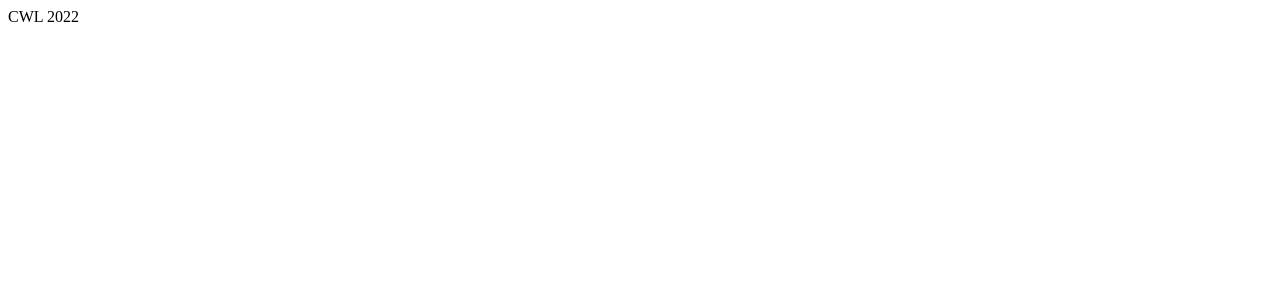
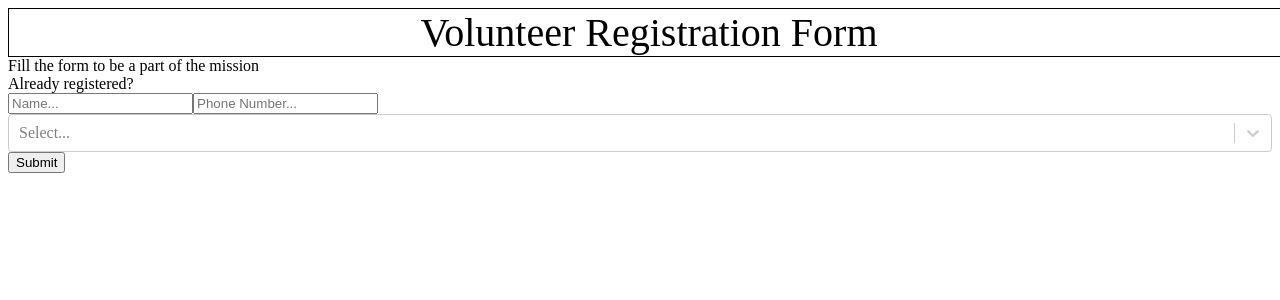
Before and after one commit to WebOps-and-Blockchain-Club/cwl-client-2022, a React (Create React App) app: page /user/something in a window 1280 px wide. Shown: the top 300 px of the page. Built offline with nearby package versions, Linux system fonts and the light colour scheme; data requests are answered from the project's data file.

Commit message:
setup done

```diff
--- a/package.json
+++ b/package.json
@@ -13,11 +13,14 @@
 		"react": "^18.2.0",
 		"react-dom": "^18.2.0",
 		"react-scripts": "5.0.1",
+		"react-select": "^5.4.0",
 		"typescript": "^4.4.2",
-		"web-vitals": "^2.1.0"
+		"web-vitals": "^2.1.0",
+		"wouter": "^2.8.0-alpha.2"
 	},
 	"scripts": {
 		"start": "react-scripts start",
+		"server": "npx json-server --watch ./src/data/db.json --port 5000",
 		"build": "react-scripts build",
 		"test": "react-scripts test",
 		"eject": "react-scripts eject",
--- a/src/App.tsx
+++ b/src/App.tsx
@@ -1,4 +1,51 @@
-const App = () => {
-  return <div className='App'>CWL 2022</div>
+import React, { useState, createContext } from 'react' // eslint-disable-line
+import { Router, Switch, Route } from 'wouter'
+import VolunteerRegistrationForm from './pages/VolunteerSide/VolunteerRegistrationForm'
+import VolunteerLogin from './pages/VolunteerSide/VolunteerLogin'
+// import useFetch from "./hooks/useFetch";
+// import Volunteer from "./interfaces/Volunteer";
+
+// const VolunteerListContext = createContext([]);
+
+function App() {
+  // const [volunteerList, setVolunteerList]: [Volunteer[], any] = useState([]);
+  // const { data } = useFetch("http://localhost:5000/volunteers/");
+  // setVolunteerList(data);
+
+  return (
+    // <VolunteerListContext.Provider value={volunteerList}>
+    <>
+      <Router base='/volunteer'>
+        <Switch>
+          <Route
+            // exact
+            path='/register'
+            component={() => <VolunteerRegistrationForm />}
+          />
+          <Route
+            // exact
+            path='/login'
+            component={() => <VolunteerLogin />}
+          />
+        </Switch>
+      </Router>
+      <Router base='/user'>
+        <Switch>
+          <Route
+            // exact
+            path='/something'
+            component={() => <VolunteerRegistrationForm />}
+          />
+          <Route
+            // exact
+            path='/login'
+            component={() => <VolunteerLogin />}
+          />
+        </Switch>
+      </Router>
+    </>
+    // </VolunteerListContext.Provider>
+  )
 }
+
 export default App
--- /dev/null
+++ b/src/components/DropDown.tsx
@@ -0,0 +1,36 @@
+import Select from 'react-select'
+import makeAnimated from 'react-select/animated'
+import Provision from '../interfaces/VolunteerSide/Provision'
+import { provisionOptions } from '../utils/ProvisionData'
+
+const animatedComponents = makeAnimated()
+
+interface State {
+  volunteerProvision: Provision[]
+  setVolunteerProvision: React.Dispatch<React.SetStateAction<never[]>>
+}
+
+interface Prop {
+  props: State
+}
+
+function DropDown(props: Prop) {
+  const { volunteerProvision, setVolunteerProvision }: State = props.props
+  return (
+    <div>
+      <Select
+        closeMenuOnSelect={false}
+        components={animatedComponents}
+        value={volunteerProvision}
+        isMulti={true}
+        options={provisionOptions}
+        // eslint-disable-next-line
+        onChange={(options: any): void => {
+          setVolunteerProvision(options)
+        }}
+      />
+    </div>
+  )
+}
+
+export default DropDown
--- /dev/null
+++ b/src/data/db.json
@@ -0,0 +1,32 @@
+{
+  "volunteers": [
+    {
+      "id": 1,
+      "name": "SPARTACUS",
+      "phoneNumber": "1234567890",
+      "provisions": [
+        "Shelter",
+        "Sanitary Items"
+      ]
+    },
+    {
+      "id": 2,
+      "name": "Aditya",
+      "phoneNumber": "6543217890",
+      "provisions": [
+        "Shelter",
+        "Sanitary Items",
+        "Groceries"
+      ]
+    },
+    {
+      "id": 3,
+      "name": "Someone",
+      "phoneNumber": "123874560",
+      "provisions": [
+        "Food",
+        "Groceries"
+      ]
+    }
+  ]
+}
--- /dev/null
+++ b/src/hooks/useFetch.tsx
@@ -0,0 +1,51 @@
+import { useState, useEffect } from 'react'
+import Volunteer from '../interfaces/VolunteerSide/Volunteer'
+
+interface Response {
+  data: Volunteer[] | null
+  isPending: boolean
+  error: string
+}
+
+const useFetch = (url: string): Response => {
+  const [data, setData] = useState(null)
+  const [isPending, setIsPending] = useState(true)
+  const [error, setError] = useState('')
+
+  useEffect(() => {
+    const abortCont = new AbortController()
+
+    async function getData(): Promise<void> {
+      await fetch(url, { signal: abortCont.signal })
+        .then((res) => {
+          if (!res.ok) {
+            // error coming back from server
+            throw Error('could not fetch the data for that resource')
+          }
+          return res.json()
+        })
+        .then((data) => {
+          setIsPending(false)
+          setData(data)
+          setError('')
+        })
+        .catch((err) => {
+          if (err.name === 'AbortError') {
+            console.log('fetch aborted')
+          } else {
+            // auto catches network / connection error
+            setIsPending(false)
+            setError(err.message)
+          }
+        })
+    }
+    getData()
+
+    // abort the fetch
+    return () => abortCont.abort()
+  }, [url])
+
+  return { data, isPending, error }
+}
+
+export default useFetch
--- /dev/null
+++ b/src/interfaces/VolunteerSide/Provision.tsx
@@ -0,0 +1,4 @@
+export default interface Provision {
+  value: string
+  label: string
+}
--- /dev/null
+++ b/src/interfaces/VolunteerSide/Volunteer.tsx
@@ -0,0 +1,6 @@
+export default interface Volunteer {
+  id: number;
+  name: string;
+  phoneNumber: string;
+  provisions: string[];
+}
--- /dev/null
+++ b/src/pages/VolunteerSide/VolunteerLogin.tsx
@@ -0,0 +1,54 @@
+import React, { useState } from 'react'
+
+function VolunteerLogin() {
+  const [volunteerName, setVolunteerName]: [string, React.Dispatch<React.SetStateAction<string>>] =
+    useState('')
+  const [volunteerPhone, setVolunteerPhone]: [
+    string,
+    React.Dispatch<React.SetStateAction<string>>,
+  ] = useState('')
+
+  const handleSubmit = (): void => {
+    console.log(volunteerName, volunteerPhone)
+  }
+
+  return (
+    <div>
+      <form
+        action='post'
+        onSubmit={(e) => {
+          handleSubmit()
+          e.preventDefault()
+        }}
+      >
+        <input
+          type='text'
+          name='volunteer-name'
+          id='volunteer-name'
+          placeholder='Name...'
+          value={volunteerName}
+          onChange={(e) => {
+            setVolunteerName(e.target.value)
+            e.preventDefault()
+          }}
+          required
+        />
+        <input
+          type='text'
+          name='volunteer-phone'
+          id='volunteer-phone'
+          placeholder='Phone Number...'
+          value={volunteerPhone}
+          onChange={(e) => {
+            setVolunteerPhone(e.target.value)
+            e.preventDefault()
+          }}
+          required
+        />
+        <button>Submit</button>
+      </form>
+    </div>
+  )
+}
+
+export default VolunteerLogin
--- /dev/null
+++ b/src/pages/VolunteerSide/VolunteerRegistrationForm.tsx
@@ -0,0 +1,118 @@
+import { useState } from 'react'
+import useFetch from '../../hooks/useFetch'
+// import { useNavigate } from "react-router-dom";
+import Provision from '../../interfaces/VolunteerSide/Provision'
+import Volunteer from '../../interfaces/VolunteerSide/Volunteer'
+import DropDown from '../../components/DropDown'
+import '../../styles/App.css'
+
+function VolunteerRegistrationForm() {
+  const [volunteerName, setVolunteerName]: [string, React.Dispatch<React.SetStateAction<string>>] =
+    useState('')
+  const [volunteerPhone, setVolunteerPhone]: [
+    string,
+    React.Dispatch<React.SetStateAction<string>>,
+  ] = useState('')
+  const [volunteerProvision, setVolunteerProvision]: [
+    Provision[],
+    React.Dispatch<React.SetStateAction<never[]>>,
+  ] = useState([])
+  const [error, setError] = useState('')
+  // const navigate: any = useNavigate();
+  // const volunteerList = useRef([]);
+  const {
+    data: volunteerList,
+    isPending, //eslint-disable-line
+    error: err, //eslint-disable-line
+  } = useFetch('http://localhost:5000/volunteers/')
+  if (err) setError(err)
+
+  const handleSubmit = async (): Promise<void> => {
+    if (!volunteerList) {
+      return
+    }
+    try {
+      const volunteer: Volunteer = {
+        id: volunteerList.length + 1,
+        name: volunteerName,
+        phoneNumber: volunteerPhone,
+        provisions: volunteerProvision.map((option: Provision, index: number) => option.value), //eslint-disable-line
+      }
+
+      volunteerList.forEach((e) => {
+        if (e.id === volunteer.id) {
+          throw Error('ID already exists')
+        }
+        if (e.phoneNumber === volunteer.phoneNumber) {
+          throw Error('Phone number already registered')
+        }
+      })
+      await fetch('http://localhost:5000/volunteers', {
+        method: 'POST',
+        headers: { 'Content-Type': 'application/json' },
+        body: JSON.stringify(volunteer),
+      })
+      // eslint-disable-next-line
+    } catch (error: any) {
+      setError(error.message)
+      console.error(error)
+    }
+  }
+
+  return (
+    <div className='App'>
+      <div
+        className='title'
+        style={{
+          textAlign: 'center',
+          width: '100vw',
+          border: '1px solid black',
+          fontSize: '40px',
+        }}
+      >
+        Volunteer Registration Form
+      </div>
+      <div className='subtitle'>Fill the form to be a part of the mission</div>
+      <div id='already-registered'>Already registered?</div>
+
+      <form
+        action='post'
+        onSubmit={(e) => {
+          handleSubmit()
+          // navigate("/something", { replace: true });
+          e.preventDefault()
+        }}
+      >
+        <input
+          type='text'
+          name='volunteer-name'
+          id='volunteer-name'
+          placeholder='Name...'
+          value={volunteerName}
+          onChange={(e) => {
+            setVolunteerName(e.target.value)
+            e.preventDefault()
+          }}
+          required
+        />
+        <input
+          type='text'
+          name='volunteer-phone'
+          id='volunteer-phone'
+          placeholder='Phone Number...'
+          value={volunteerPhone}
+          onChange={(e) => {
+            setVolunteerPhone(e.target.value)
+            e.preventDefault()
+          }}
+          required
+        />
+        <DropDown props={{ volunteerProvision, setVolunteerProvision }} />
+        <button>Submit</button>
+        {error}
+      </form>
+    </div>
+  )
+}
+
+export default VolunteerRegistrationForm
--- /dev/null
+++ b/src/utils/ProvisionData.tsx
@@ -0,0 +1,11 @@
+export interface ProvisionOption {
+  readonly value: string
+  readonly label: string
+}
+
+export const provisionOptions: ProvisionOption[] = [
+  { value: 'Shelter', label: 'Shelter' },
+  { value: 'Food', label: 'Food' },
+  { value: 'Sanitary Items', label: 'Sanitary Items' },
+  { value: 'Groceries', label: 'Groceries' },
+]
```
Also changed, not shown: src/styles/App.css (added), 1 other file (tests, documents, lock files or other folders).
